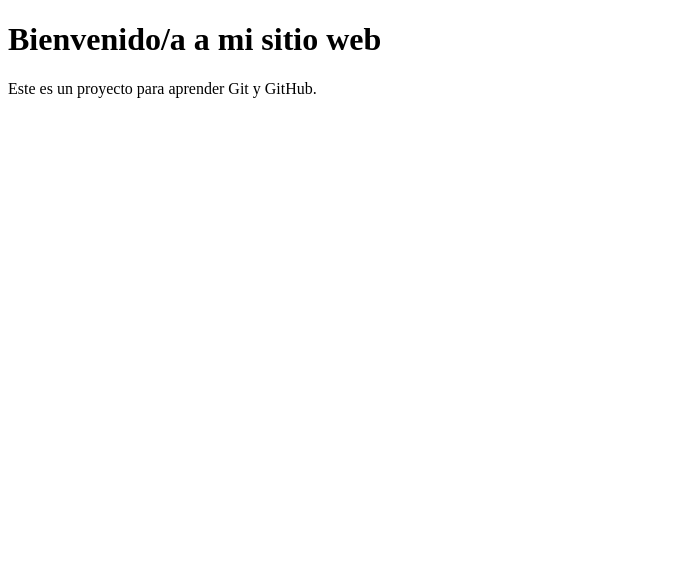
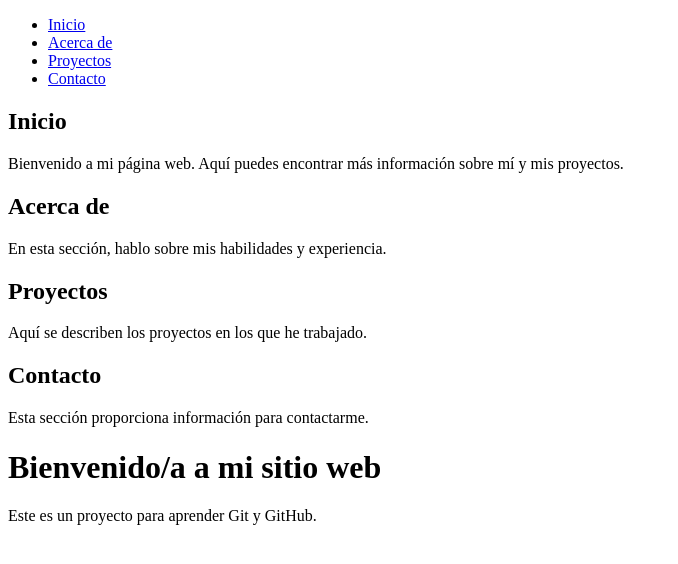
Before and after one commit to rubedajh/proyecto-ruben-ubeda, a plain HTML site: page index.html in a window 1280 px wide. Shown: the whole page, without its empty margins (0-678 px from the left). Drawn offline with Linux system fonts and the light colour scheme.

Commit message:
Añadir menú de navegación al index.html

```diff
--- a/index.html
+++ b/index.html
@@ -6,6 +6,36 @@
     <title>Mi Proyecto Web</title>
 </head>
 <body>
+<!-- Menú de navegación -->
+<nav>
+    <ul>
+        <li><a href="#inicio">Inicio</a></li>
+        <li><a href="#acerca">Acerca de</a></li>
+        <li><a href="#proyectos">Proyectos</a></li>
+        <li><a href="#contacto">Contacto</a></li>
+    </ul>
+</nav>
+
+<!-- Secciones del contenido -->
+<section id="inicio">
+    <h2>Inicio</h2>
+    <p>Bienvenido a mi página web. Aquí puedes encontrar más información sobre mí y mis proyectos.</p>
+</section>
+
+<section id="acerca">
+    <h2>Acerca de</h2>
+    <p>En esta sección, hablo sobre mis habilidades y experiencia.</p>
+</section>
+
+<section id="proyectos">
+    <h2>Proyectos</h2>
+    <p>Aquí se describen los proyectos en los que he trabajado.</p>
+</section>
+
+<section id="contacto">
+    <h2>Contacto</h2>
+    <p>Esta sección proporciona información para contactarme.</p>
+</section>
     <h1>Bienvenido/a a mi sitio web</h1>
     <p>Este es un proyecto para aprender Git y GitHub.</p>
 </body>
```
